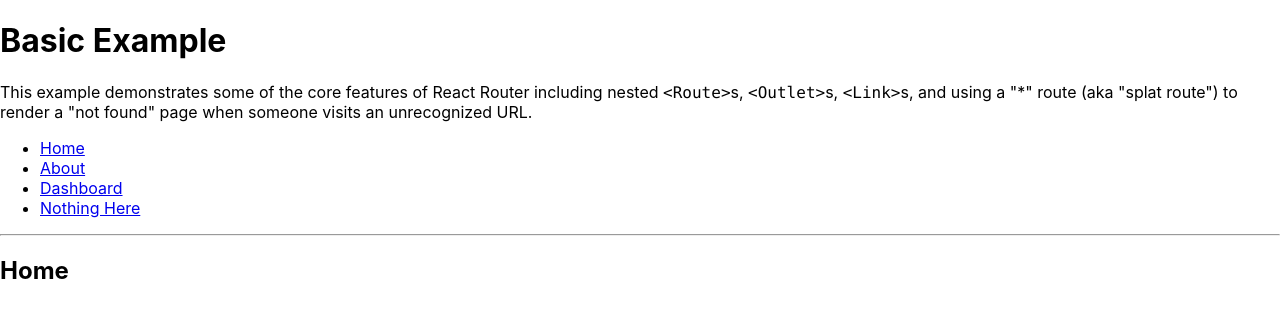
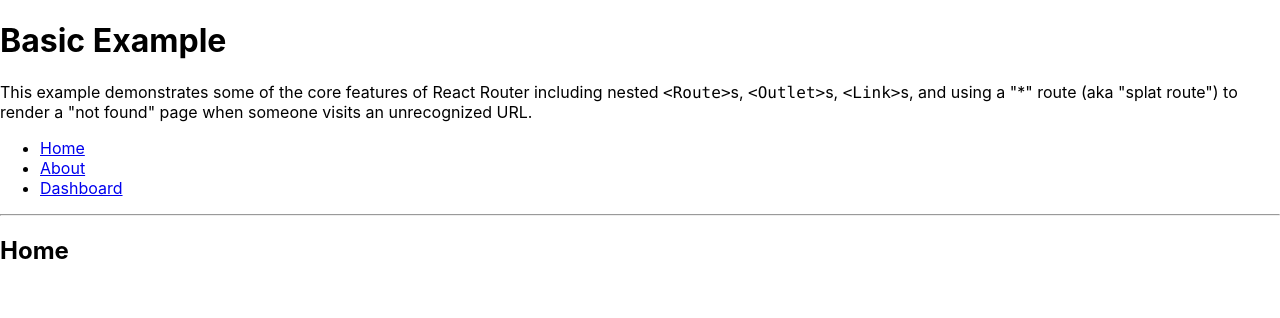
Before and after one commit to washingtonsoares/cloudflare-pages, a React (Create React App) app: page / in a window 1280 px wide. Shown: the top 318 px of the page. Built offline with nearby package versions, Linux system fonts and the light colour scheme.

Commit message:
Add dynamic links

```diff
--- a/src/App.js
+++ b/src/App.js
@@ -33,26 +33,41 @@ export default function App() {
   );
 }
 
+const fetchLinks = () => {
+  return new Promise((resolve) => {
+    setTimeout(() => {
+      resolve([
+        { id: 1, name: "Home", url: "/" },
+        { id: 2, name: "About", url: "/about" },
+        { id: 3, name: "Dashboard", url: "/dashboard" },
+      ]);
+    }, 5000);
+  });
+};
+
 function Layout() {
+  const [links, setLinks] = React.useState([]);
+
+  React.useEffect(() => {
+    fetchLinks().then((links) => setLinks(links));
+  }, []);
+
   return (
     <div>
       {/* A "layout route" is a good place to put markup you want to
           share across all the pages on your site, like navigation. */}
       <nav>
-        <ul>
-          <li>
-            <Link to="/">Home</Link>
-          </li>
-          <li>
-            <Link to="/about">About</Link>
-          </li>
-          <li>
-            <Link to="/dashboard">Dashboard</Link>
-          </li>
-          <li>
-            <Link to="/nothing-here">Nothing Here</Link>
-          </li>
-        </ul>
+        {links ? (
+          <ul>
+            {links.map((link) => (
+              <li key={link.id}>
+                <Link to={link.url}>{link.name}</Link>
+              </li>
+            ))}
+          </ul>
+        ) : (
+          <p>Loading...</p>
+        )}
       </nav>
 
       <hr />
```
